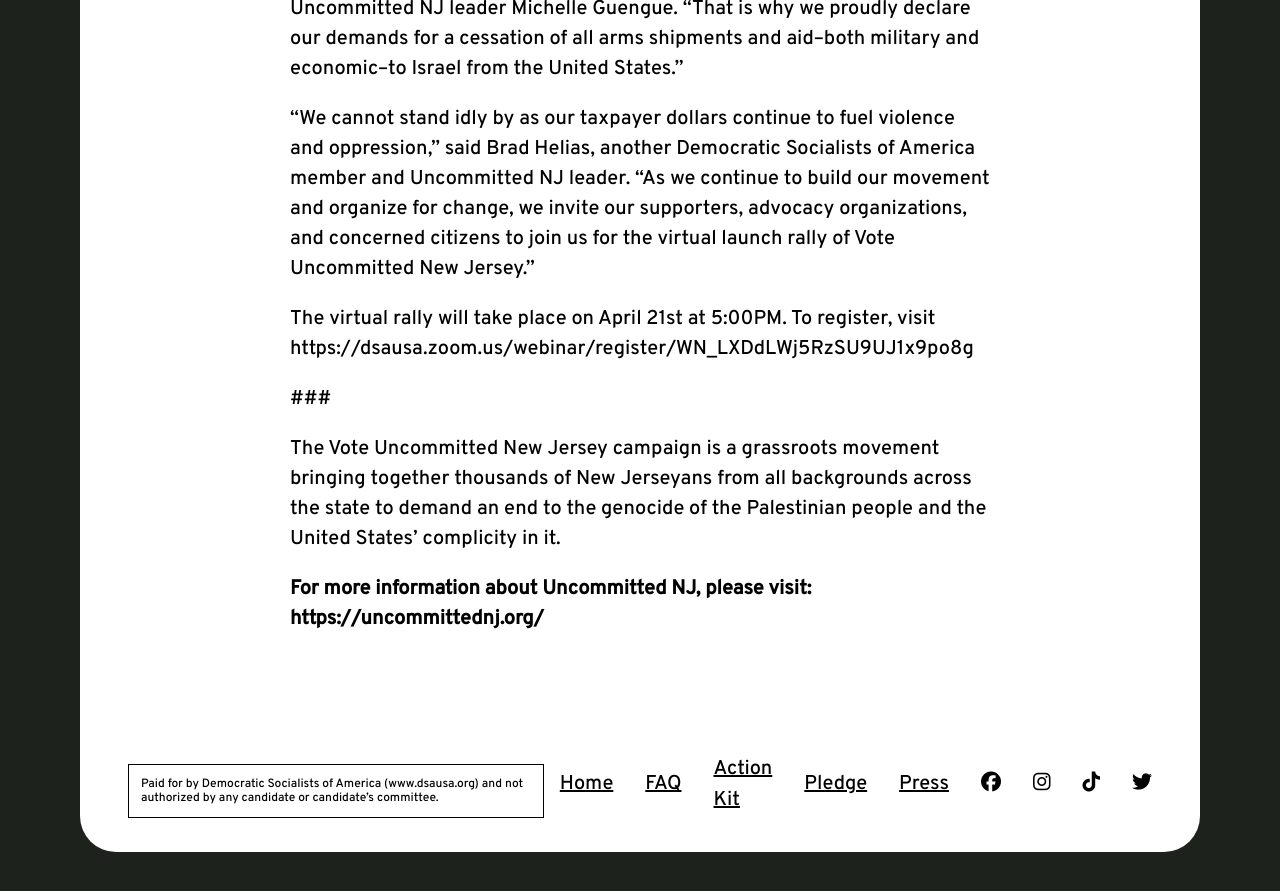
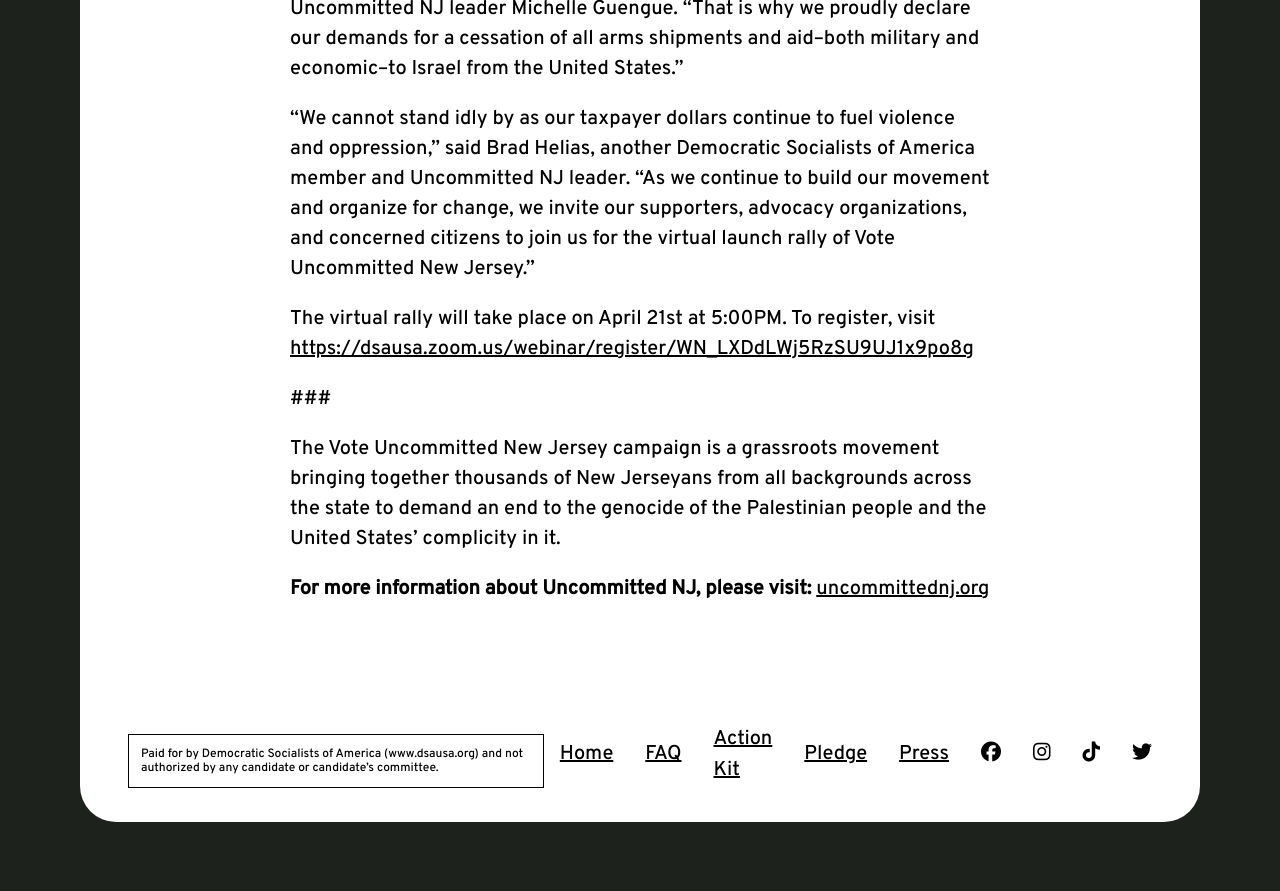
Before and after one commit to dsa-ntc/uncommittednj.org, a Jekyll site: the page built from press-release-secured-ballot-access.md, in a window 1280 px wide and 900 px high, scrolled down 1222 px. Shown: the top 891 px of the window. Built offline with Jekyll 4.4.1, drawn with Linux system fonts in a browser that asks for light colours; nearby versions of some CDN libraries; comment, search, counter and statistics services are not loaded; after the commit the page ends 2092 px from its top, so only the background shows below that; some of the changed lines change nothing that is shown.

Commit message:
adding links

```diff
--- a/press-release-secured-ballot-access.md
+++ b/press-release-secured-ballot-access.md
@@ -41,7 +41,8 @@
 Jersey.”
 
 The virtual rally will take place on April 21st at 5:00PM. To register, visit
-https://dsausa.zoom.us/webinar/register/WN_LXDdLWj5RzSU9UJ1x9po8g
+<a
+href="https://dsausa.zoom.us/webinar/register/WN_LXDdLWj5RzSU9UJ1x9po8g">https://dsausa.zoom.us/webinar/register/WN_LXDdLWj5RzSU9UJ1x9po8g</a>
 
 ###
 
@@ -52,4 +53,4 @@
 
 
 **For more information about Uncommitted NJ, please visit:
-https://uncommittednj.org/**
+<a href="https://uncommittednj.org/">uncommittednj.org</a>**
```
